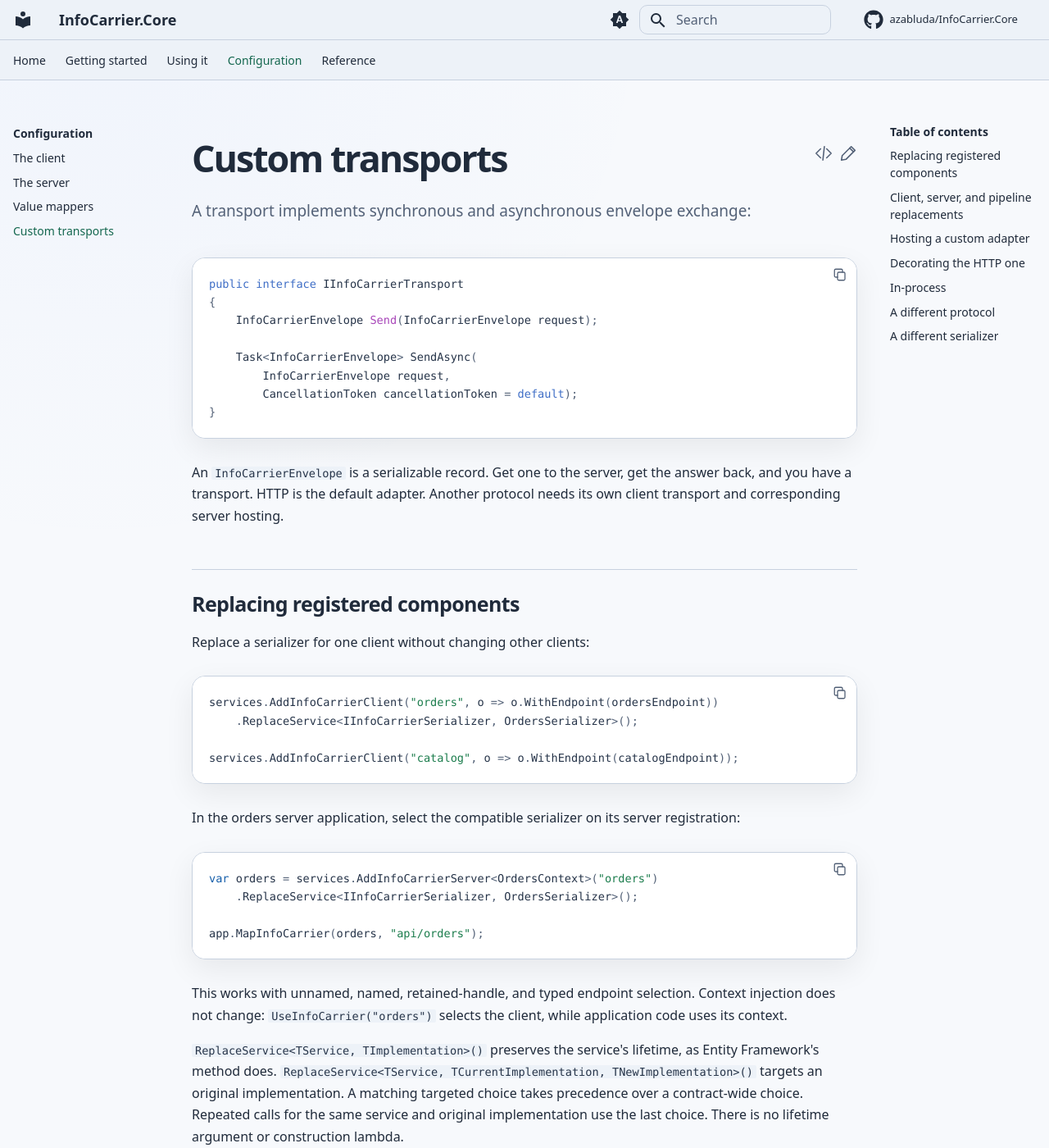
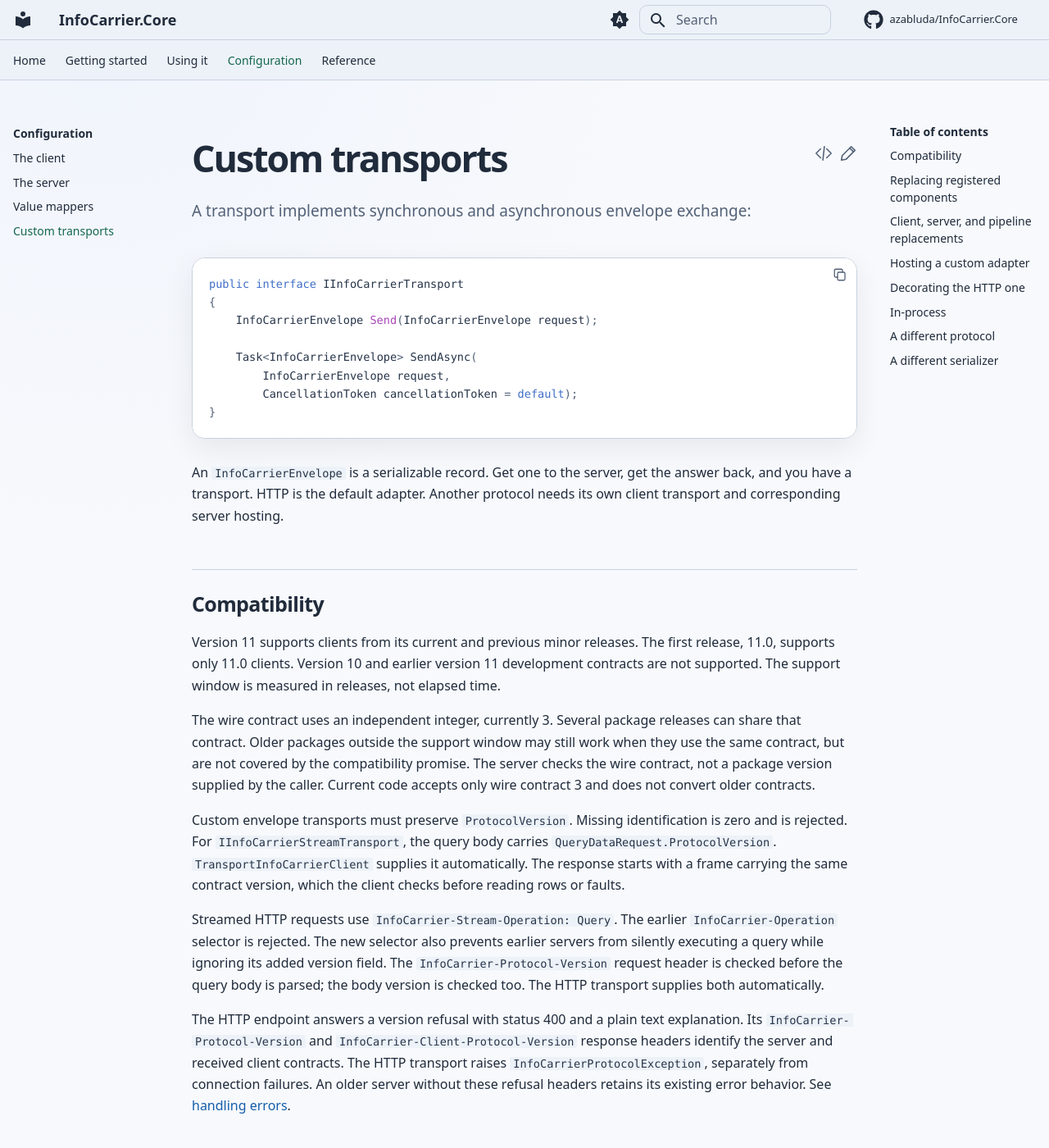
Before and after one commit to azabluda/InfoCarrier.Core, an MkDocs documentation site: the page built from website/docs/configuration/transports.md, in a window 1280 px wide and 1400 px high. Shown: the whole window at 82% size. Built offline with MkDocs 1.6.1 and Material for MkDocs 9.7.7, drawn with Linux system fonts in a browser that asks for light colours; comment, search, counter and statistics services are not loaded.

Commit message:
Step WVP2: Document compatibility policy and verification evidence

```diff
--- a/website/docs/configuration/transports.md
+++ b/website/docs/configuration/transports.md
@@ -16,6 +16,35 @@ public interface IInfoCarrierTransport
 An `InfoCarrierEnvelope` is a serializable record. Get one to the server, get the answer back, and
 you have a transport. HTTP is the default adapter. Another protocol needs its own client transport
 and corresponding server hosting.
+
+## Compatibility
+
+Version 11 supports clients from its current and previous minor releases. The first release,
+11.0, supports only 11.0 clients. Version 10 and earlier version 11 development contracts are not
+supported. The support window is measured in releases, not elapsed time.
+
+The wire contract uses an independent integer, currently 3. Several package releases can share
+that contract. Older packages outside the support window may still work when they use the same
+contract, but are not covered by the compatibility promise. The server checks the wire contract,
+not a package version supplied by the caller. Current code accepts only wire contract 3 and does
+not convert older contracts.
+
+Custom envelope transports must preserve `ProtocolVersion`. Missing identification is zero and is
+rejected. For `IInfoCarrierStreamTransport`, the query body carries `QueryDataRequest.ProtocolVersion`.
+`TransportInfoCarrierClient` supplies it automatically. The response starts with a frame carrying
+the same contract version, which the client checks before reading rows or faults.
+
+Streamed HTTP requests use `InfoCarrier-Stream-Operation: Query`. The earlier
+`InfoCarrier-Operation` selector is rejected. The new selector also prevents earlier servers from
+silently executing a query while ignoring its added version field.
+The `InfoCarrier-Protocol-Version` request header is checked before the query body is parsed;
+the body version is checked too. The HTTP transport supplies both automatically.
+
+The HTTP endpoint answers a version refusal with status 400 and a plain text explanation. Its
+`InfoCarrier-Protocol-Version` and `InfoCarrier-Client-Protocol-Version` response headers identify
+the server and received client contracts. The HTTP transport raises `InfoCarrierProtocolException`,
+separately from connection failures. An older server without these refusal headers retains its
+existing error behavior. See [handling errors](../guide/errors.md#incompatible-client-and-server).
 
 ## Replacing registered components
 
```
Also changed, not shown: docs/doc-style.md (+1 -1 lines), docs/plans/v10/implementation-plan.md (+9 -1 lines), website/docs/api-surface.md (+3 -0 lines), website/docs/guide/errors.md (+14 -0 lines), 1 other file.
